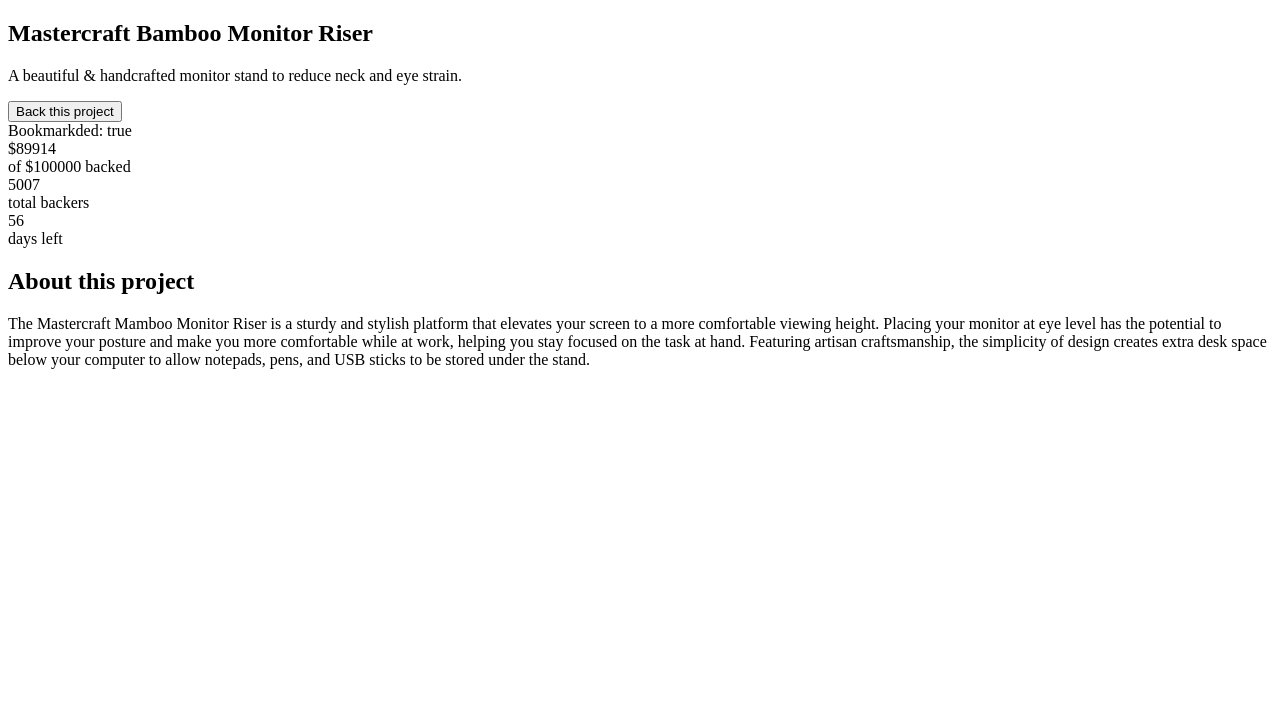
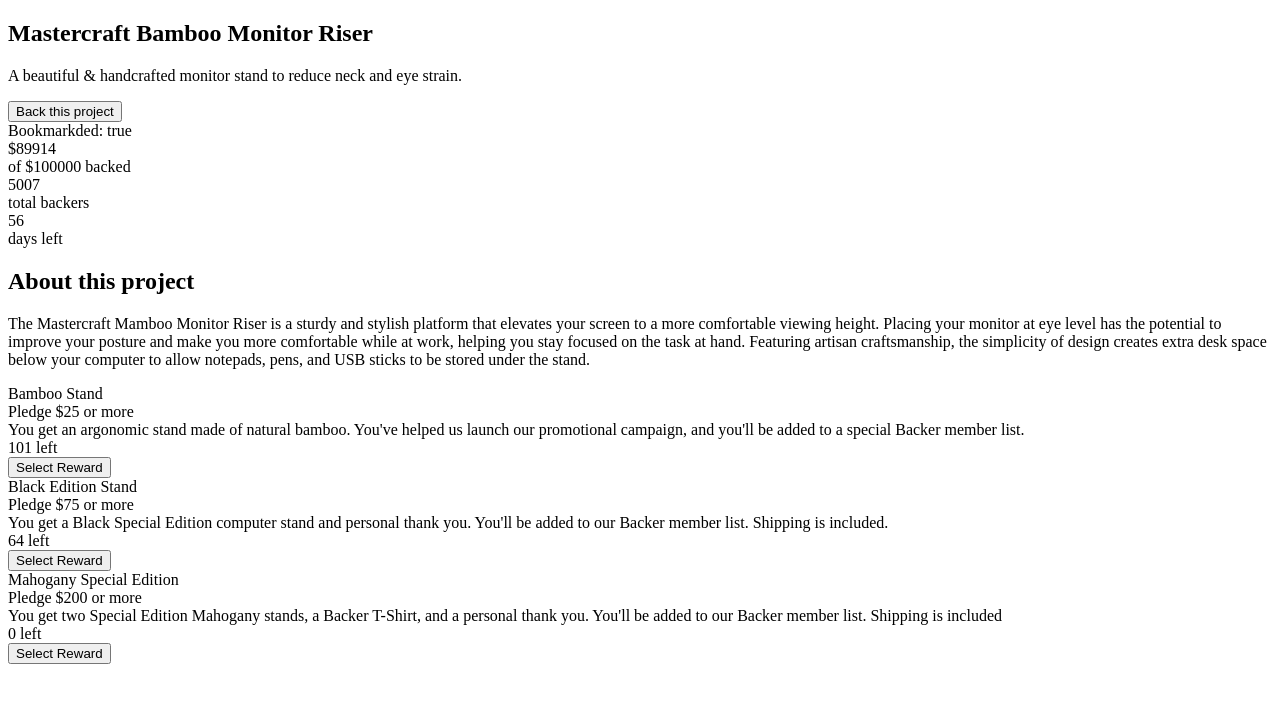
Before and after one commit to Tsuyoshi84/crowdfunding-product-page, a Vue app: page / in a window 1280 px wide. Shown: the top 702 px of the page. Built offline with nearby package versions, Linux system fonts and the light colour scheme.

Commit message:
Add ProjectReward component

```diff
--- a/src/components/Project.vue
+++ b/src/components/Project.vue
@@ -16,6 +16,7 @@
   components: { ProjectSummary, ProjectStatus, ProjectAbout },
   setup() {
     let project: Project = {
+      id: 1,
       name: 'Mastercraft Bamboo Monitor Riser',
       description: 'A beautiful & handcrafted monitor stand to reduce neck and eye strain.',
       detail:
@@ -25,6 +26,32 @@
       targetAmount: 100000,
       numOfBuckers: 5007,
       daysLeft: 56,
+      rewards: [
+        {
+          id: 1,
+          name: 'Bamboo Stand',
+          detail:
+            "You get an argonomic stand made of natural bamboo. You've helped us launch our promotional campaign, and you'll be added to a special Backer member list.",
+          left: 101,
+          pledge: 25,
+        },
+        {
+          id: 2,
+          name: 'Black Edition Stand',
+          detail:
+            "You get a Black Special Edition computer stand and personal thank you. You'll be added to our Backer member list. Shipping is included.",
+          left: 64,
+          pledge: 75,
+        },
+        {
+          id: 3,
+          name: 'Mahogany Special Edition',
+          detail:
+            "You get two Special Edition Mahogany stands, a Backer T-Shirt, and a personal thank you. You'll be added to our Backer member list. Shipping is included",
+          left: 0,
+          pledge: 200,
+        },
+      ],
     };
 
     return {
--- a/src/components/ProjectAbout.vue
+++ b/src/components/ProjectAbout.vue
@@ -2,15 +2,18 @@
   <section>
     <h2>About this project</h2>
     <p>{{ project.detail }}</p>
+    <ProjectReward :reward="reward" v-for="reward in project.rewards" :key="project.id"></ProjectReward>
   </section>
 </template>
 
 <script lang="ts">
 import { defineComponent, PropType } from 'vue';
 import { Project } from '../models/project';
+import ProjectReward from './ProjectReward.vue';
 
 export default defineComponent({
   name: 'ProjectAbout',
+  components: { ProjectReward },
   props: {
     project: {
       type: Object as PropType<Project>,
--- /dev/null
+++ b/src/components/ProjectReward.vue
@@ -0,0 +1,23 @@
+<template>
+  <div>{{ reward.name }}</div>
+  <div>Pledge ${{ reward.pledge }} or more</div>
+  <div>{{ reward.detail }}</div>
+  <div>{{ reward.left }} left</div>
+  <button>Select Reward</button>
+</template>
+
+<script lang="ts">
+import { defineComponent, PropType } from 'vue';
+import { ProjectReward } from '../models/project';
+
+export default defineComponent({
+  name: 'ProjectReward',
+  props: {
+    reward: {
+      type: Object as PropType<ProjectReward>,
+      required: true,
+    },
+  },
+  setup() {},
+});
+</script>
```
Also changed, not shown: src/models/project.ts (+10 -0 lines).
